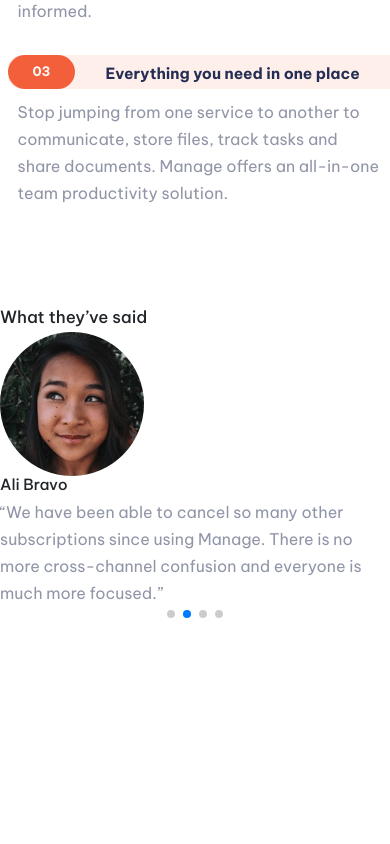
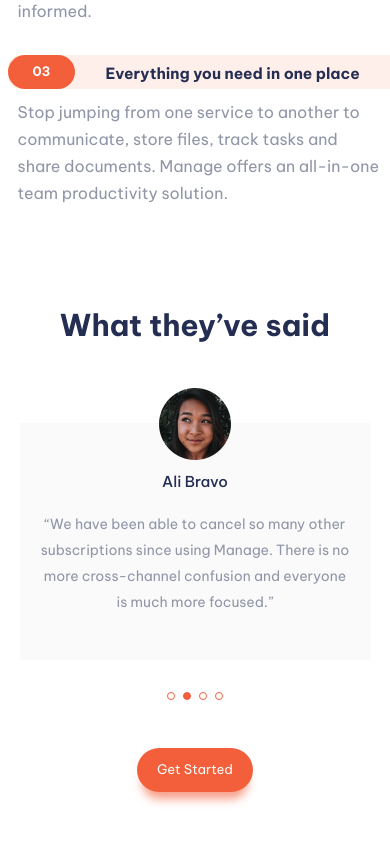
Before and after one commit to faha1999/manage-landing-page, a React (Create React App) app: page / in a window 390 px wide. Shown: the part 1384-2228 px from the top of the page. Before the commit the page ends 2091 px from the top, so only its background shows below. Built offline with nearby package versions, Linux system fonts and the light colour scheme.

Commit message:
complete Testimonials

```diff
--- a/src/components/Testimonials.jsx
+++ b/src/components/Testimonials.jsx
@@ -26,7 +26,7 @@ export const Testimonials = () => {
             },
             1024: {
               slidesPerView: 3,
-              spaceBetween: 20,
+              spaceBetween: 30,
             },
           }}
           modules={[Autoplay, Pagination]}
@@ -34,7 +34,7 @@ export const Testimonials = () => {
             delay: 2500,
             disableOnInteraction: false,
           }}
-          className="mySwiper"
+          className="pt-5 mt-5"
         >
           {testimonialsData.map((data) => (
             <SwiperSlide key={data.title}>
@@ -42,13 +42,15 @@ export const Testimonials = () => {
                 <img src={data.img} alt={data.title} />
                 <h3>{data.title}</h3>
 
-                <div className="cardText">
+                <div className="cardText pt-4 pb-4">
                   <p>{data.details}</p>
                 </div>
               </div>
             </SwiperSlide>
           ))}
         </Swiper>
+
+        <button className="mt-5">Get Started</button>
       </section>
     </>
   );
--- /dev/null
+++ b/src/styles/scss/_testimonials.scss
@@ -0,0 +1,72 @@
+.Testimonials {
+  text-align: center;
+
+  h2 {
+    font-size: 3rem;
+    color: $dark-blue;
+    font-weight: $bold;
+  }
+
+  .cardBody {
+    margin-top: 2rem;
+    background: $very-light-gray;
+    position: relative;
+    min-height: 23rem;
+
+    img {
+      position: absolute;
+      top: -3.5rem;
+      width: 7.2rem;
+      left: 50%;
+      transform: translate(-50%);
+    }
+
+    h3 {
+      font-size: 1.5rem;
+      color: $dark-blue;
+      font-weight: $medium;
+      padding-top: 5rem;
+    }
+
+    .cardText {
+      width: 90%;
+      margin: 0 auto;
+
+      p {
+        font-size: 1.4rem;
+        line-height: 2.6rem;
+        text-align: center;
+      }
+    }
+  }
+
+  .swiper-pagination {
+    display: none;
+  }
+}
+
+@media screen and (max-width: 767px) {
+  .Testimonials {
+    .cardBody {
+      width: 90%;
+      margin: 0 auto;
+      margin-top: 2rem;
+    }
+
+    .swiper-pagination {
+      display: block;
+      margin-top: 3rem;
+      position: relative;
+
+      .swiper-pagination-bullet {
+        border: 1px solid $bright-red;
+        background: transparent;
+        opacity: 1;
+      }
+
+      .swiper-pagination-bullet-active {
+        background: $bright-red;
+      }
+    }
+  }
+}
--- a/src/styles/scss/style.scss
+++ b/src/styles/scss/style.scss
@@ -4,3 +4,4 @@
 @import './nav';
 @import './hero';
 @import './about';
+@import './testimonials';
```
Also changed, not shown: src/styles/css/style.min.css, 1 other file (tests, documents, lock files or other folders).
